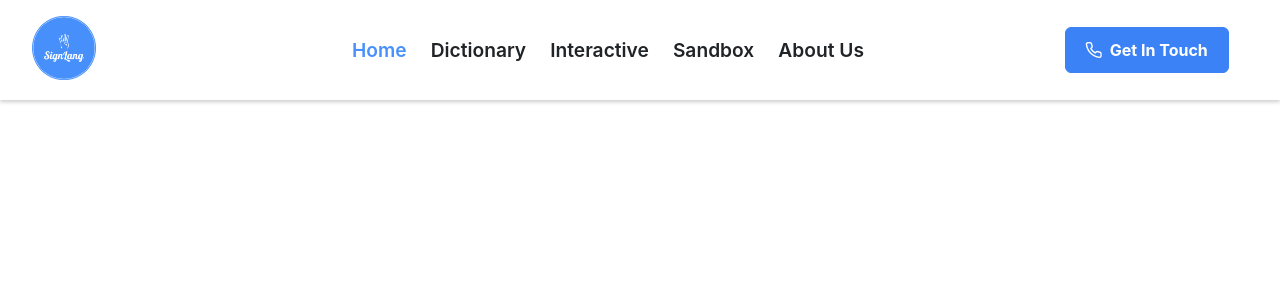
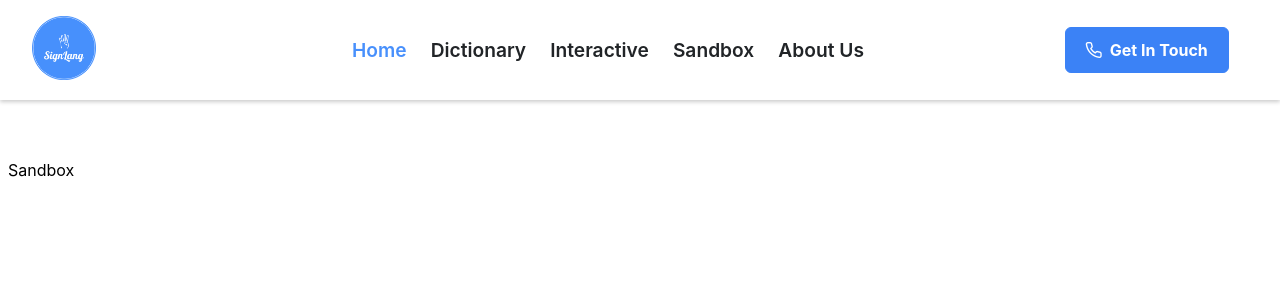
Before and after one commit to Codinglone/signs-app, a React (Vite) app: page / in a window 1280 px wide. Shown: the top 300 px of the page. Built offline with nearby package versions, Linux system fonts and the light colour scheme.

Commit message:
Created Home page and Sandbox component

```diff
--- a/src/App.jsx
+++ b/src/App.jsx
@@ -1,9 +1,14 @@
 import Navbar from "./components/Navbar"
+import Home from "./pages/Home"
+import { Route, Routes } from "react-router-dom"
 function App() {
 
   return (
     <>
       <Navbar />
+      <Routes>
+        <Route path="/" element={<Home />} />
+      </Routes>
     </>
   )
 }
--- a/src/components/Navbar.jsx
+++ b/src/components/Navbar.jsx
@@ -81,6 +81,7 @@
   display: flex;
   align-items: center;
   overflow: hidden;
+  background: white;
   width: 100%;
   box-shadow: 0 2px 4px 0 rgba(0, 0, 0, 0.2);
   padding: 1rem 2rem;
--- /dev/null
+++ b/src/components/Sandbox.jsx
@@ -0,0 +1,7 @@
+const Sandbox = () => {
+  return (
+    <div>Sandbox</div>
+  )
+}
+
+export default Sandbox
--- /dev/null
+++ b/src/pages/Home.jsx
@@ -0,0 +1,16 @@
+import Sandbox from "../components/Sandbox";
+import styled from "styled-components"
+
+const Home = () => {
+  return (
+    <Container>
+        <Sandbox />
+    </Container>
+  )
+}
+
+const Container = styled.div`
+    margin-top: 20vh;
+`
+
+export default Home
```
